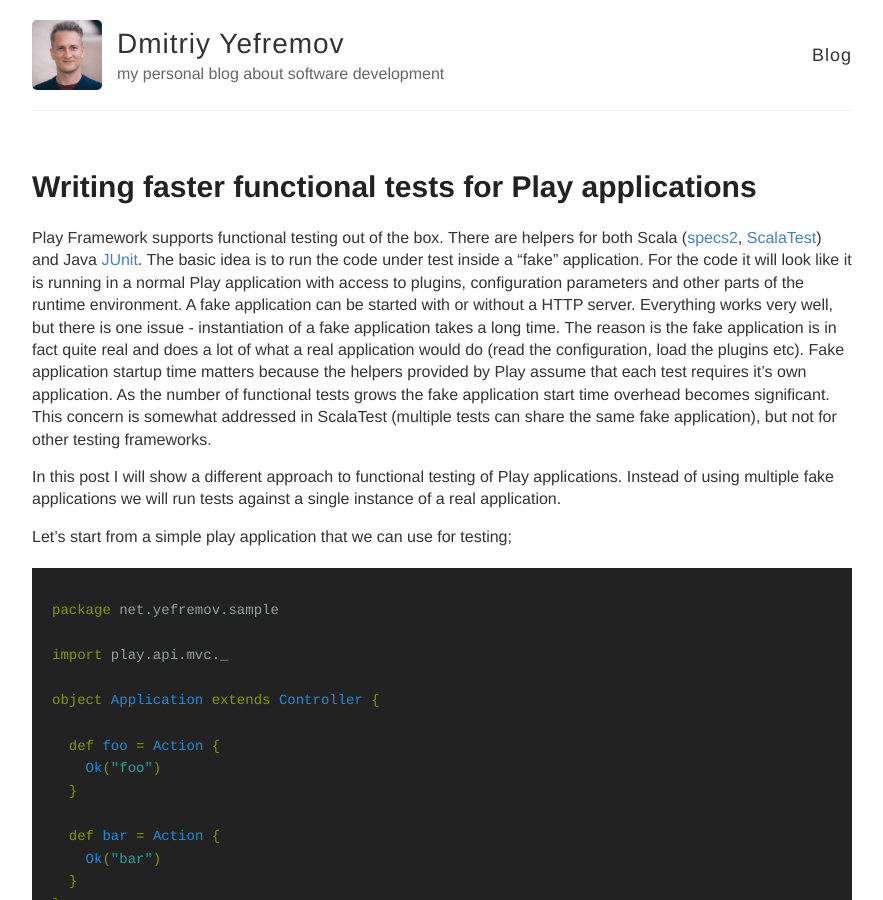
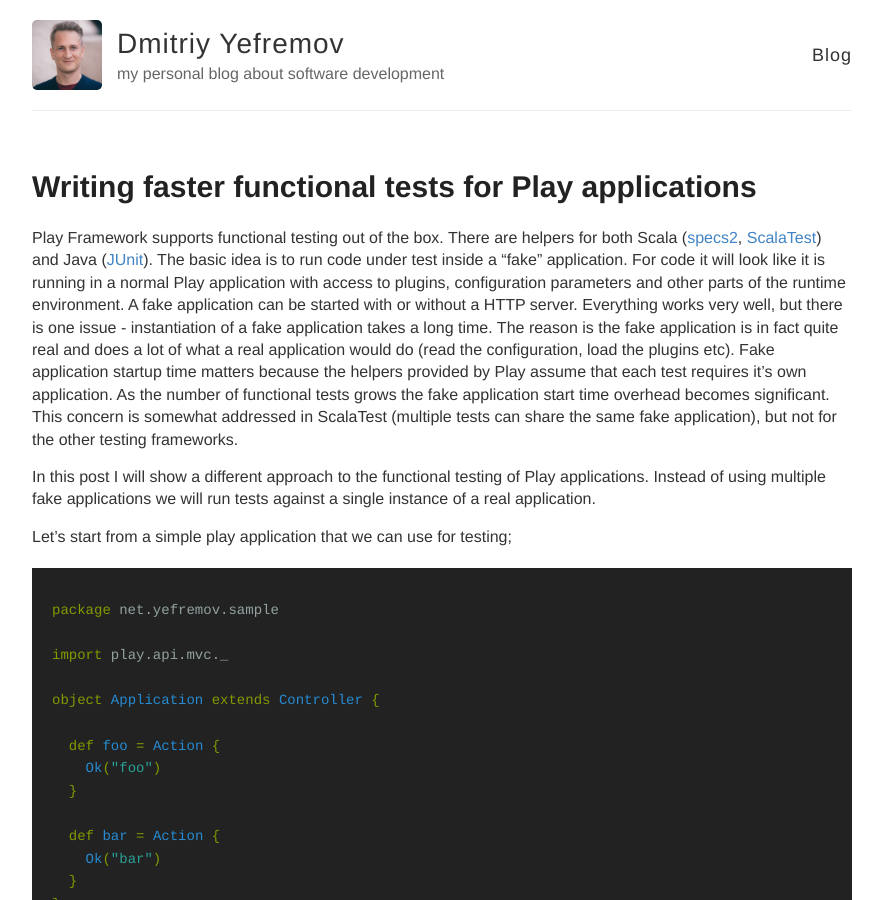
Before and after one commit to dmitriy-yefremov/dmitriy-yefremov.github.io, a Jekyll site: the page built from _posts/2015-10-24-fast-functional-tests-play.md, in a window 1280 px wide and 900 px high. Shown: the whole window, without its empty margins (198-1081 px from the left). Built offline with Jekyll 4.4.1, drawn with Linux system fonts in a browser that asks for light colours; Markdown is read by kramdown in place of the engine named in the settings; comment, search, counter and statistics services are not loaded; some of the changed text lies outside the part shown.

````diff
--- a/_posts/2015-10-24-fast-functional-tests-play.md
+++ b/_posts/2015-10-24-fast-functional-tests-play.md
@@ -6,17 +6,17 @@ title: Writing faster functional tests for Play applications
 Play Framework supports functional testing out of the box. There are helpers for both
 Scala ([specs2](https://www.playframework.com/documentation/2.4.x/ScalaFunctionalTestingWithSpecs2),
 [ScalaTest](https://www.playframework.com/documentation/2.4.x/ScalaFunctionalTestingWithScalaTest)) and Java
-[JUnit](https://www.playframework.com/documentation/2.4.x/JavaFunctionalTest). The basic idea is to run the code under
-test inside a "fake" application. For the code it will look like it is running in a normal Play application with access
+([JUnit](https://www.playframework.com/documentation/2.4.x/JavaFunctionalTest)). The basic idea is to run code under
+test inside a "fake" application. For code it will look like it is running in a normal Play application with access
 to plugins, configuration parameters and other parts of the runtime environment. A fake application can be started with
 or without a HTTP server. Everything works very well, but there is one issue - instantiation of a fake application takes
 a long time. The reason is the fake application is in fact quite real and does a lot of what a real application would do
 (read the configuration, load the plugins etc). Fake application startup time matters because the helpers provided by
 Play assume that each test requires it's own application. As the number of functional tests grows the fake application
 start time overhead becomes significant. This concern is somewhat addressed in ScalaTest (multiple tests can share the
-same fake application), but not for other testing frameworks.
+same fake application), but not for the other testing frameworks.
 
-In this post I will show a different approach to functional testing of Play applications. Instead of using multiple fake
+In this post I will show a different approach to the functional testing of Play applications. Instead of using multiple fake
 applications we will run tests against a single instance of a real application.
 
 Let's start from a simple play application that we can use for testing;
@@ -172,6 +172,7 @@ ConnectException: Connection refused
 [success] Total time: 22 s, completed Dec 12, 2015 2:05:22 PM
 ```
 
-Complete sample application code can bound here: https://github.com/dmitriy-yefremov/play-functional-testing
+Complete sample application code can bound here:
+[https://github.com/dmitriy-yefremov/play-functional-testing](https://github.com/dmitriy-yefremov/play-functional-testing)
 
 Please let me know what you think and how this solution can be improved!
````
Also changed, not shown: other parts of _posts/2015-10-24-fast-functional-tests-play.md (+3 -3 lines).
